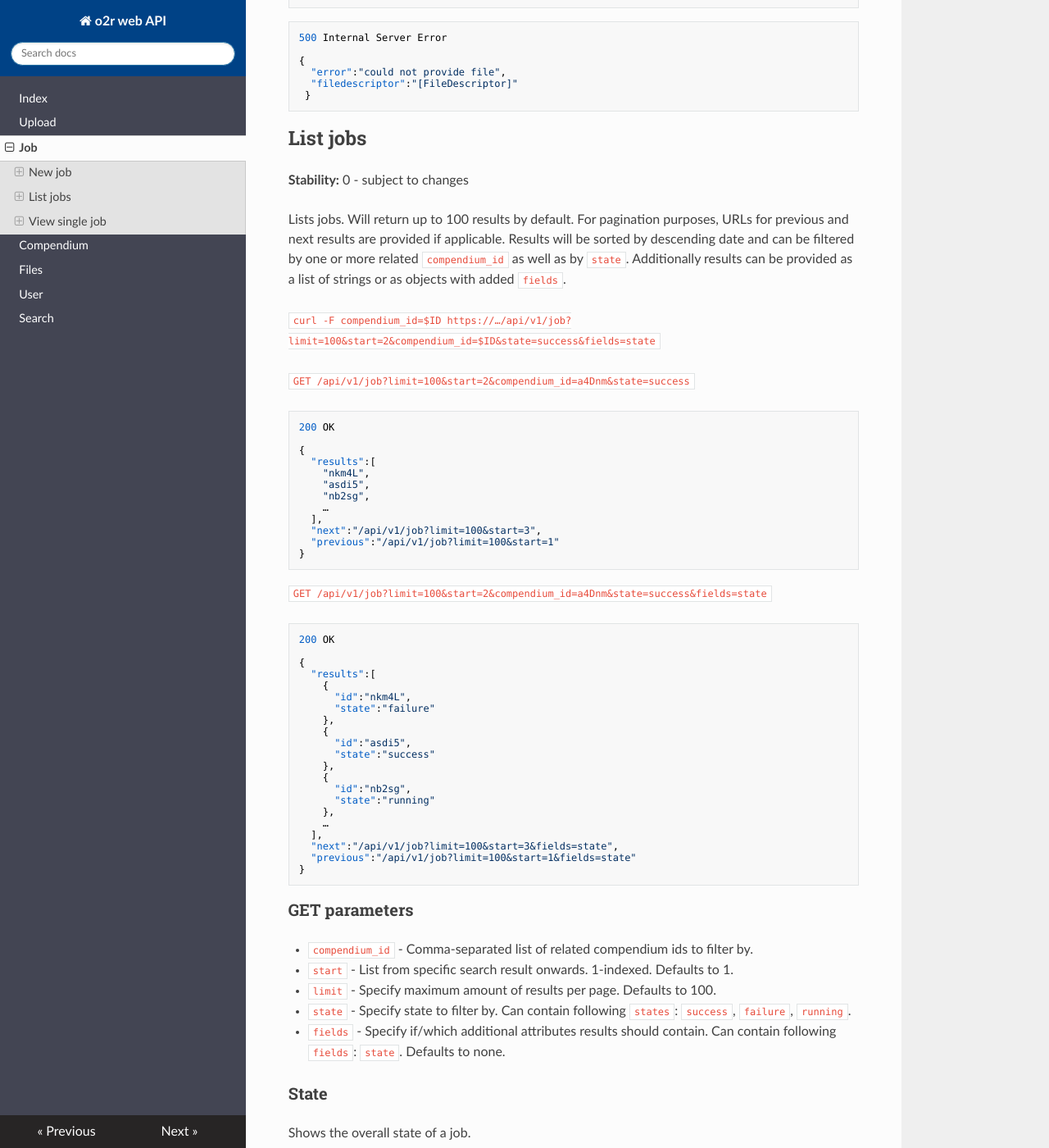
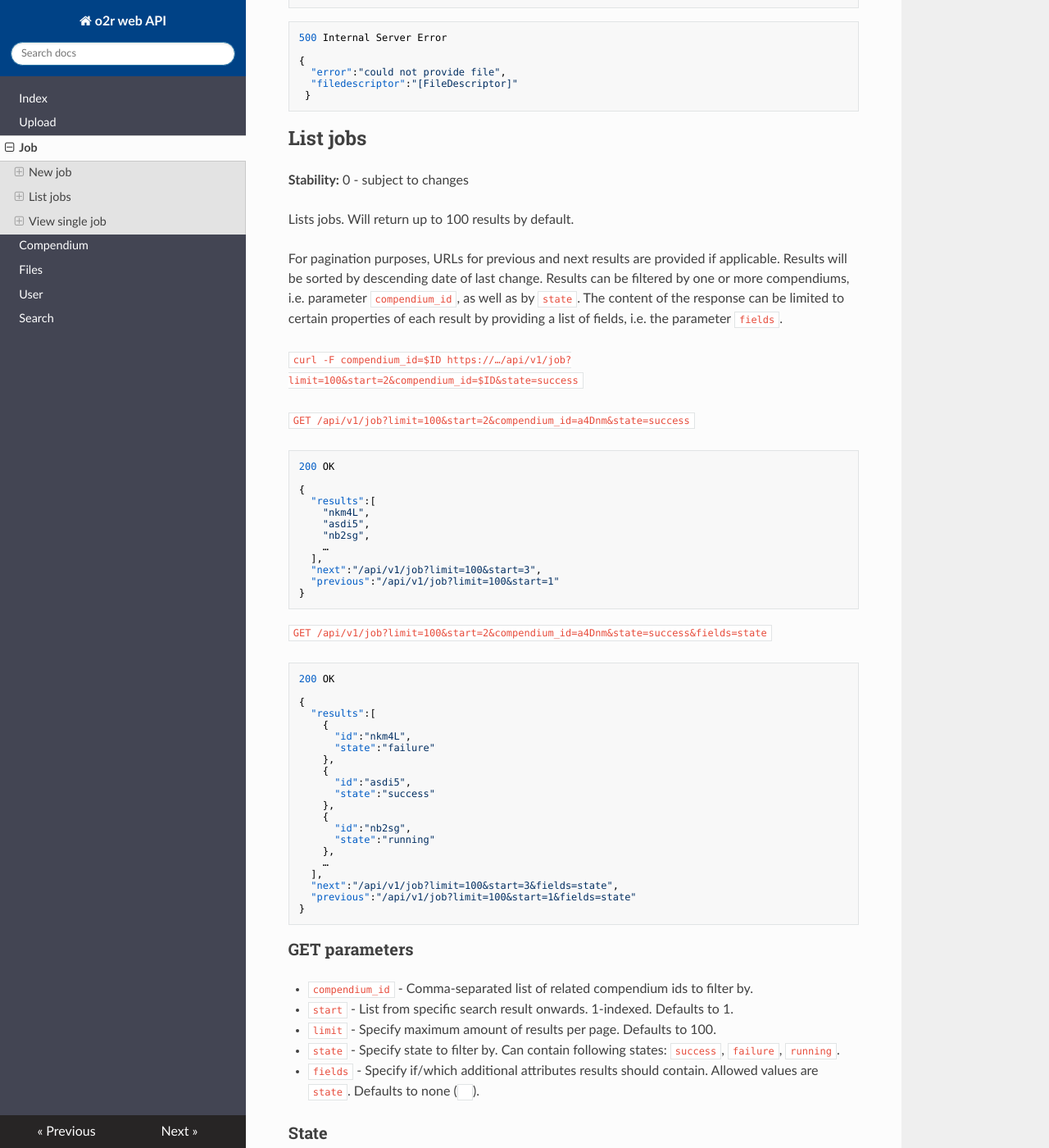
Before and after one commit to o2r-project/api, an MkDocs documentation site: the page built from docs/job.md, in a window 1280 px wide and 1400 px high, scrolled down 1522 px. Shown: the whole window at 82% size. Built offline with MkDocs 1.6.1, drawn with Linux system fonts in a browser that asks for light colours; nearby versions of some CDN libraries; old or Windows-style settings are respelled for this version of MkDocs.

Commit message:
update jobs

````diff
--- a/docs/job.md
+++ b/docs/job.md
@@ -69,9 +69,12 @@ e.g. `ERC:lnj82:/data/bigdataset.Rdata:/data/newinput.Rdata` would provide `/dat
 
 __Stability:__ 0 - subject to changes
 
-Lists jobs. Will return up to 100 results by default. For pagination purposes, URLs for previous and next results are provided if applicable. Results will be sorted by descending date and can be filtered by one or more related `compendium_id` as well as by `state`. Additionally results can be provided as a list of strings or as objects with added `fields`.
+Lists jobs. Will return up to 100 results by default.
 
-`curl -F compendium_id=$ID https://…/api/v1/job?limit=100&start=2&compendium_id=$ID&state=success&fields=state`
+For pagination purposes, URLs for previous and next results are provided if applicable. Results will be sorted by descending date of last change. Results can be filtered by one or more compendiums, i.e. parameter `compendium_id`, as well as by `state`.
+The content of the response can be limited to certain properties of each result by providing a list of fields, i.e. the parameter `fields`.
+
+`curl -F compendium_id=$ID https://…/api/v1/job?limit=100&start=2&compendium_id=$ID&state=success`
 
 `GET /api/v1/job?limit=100&start=2&compendium_id=a4Dnm&state=success`
 
@@ -89,6 +92,7 @@ Lists jobs. Will return up to 100 results by default. For pagination purposes, U
   "previous":"/api/v1/job?limit=100&start=1"
 }
 ```
+
 `GET /api/v1/job?limit=100&start=2&compendium_id=a4Dnm&state=success&fields=state`
 
 ```json
@@ -120,8 +124,8 @@ Lists jobs. Will return up to 100 results by default. For pagination purposes, U
 - `compendium_id` - Comma-separated list of related compendium ids to filter by.
 - `start` - List from specific search result onwards. 1-indexed. Defaults to 1.
 - `limit` - Specify maximum amount of results per page. Defaults to 100.
-- `state` - Specify state to filter by. Can contain following `states`: `success`, `failure`, `running`.
-- `fields` - Specify if/which additional attributes results should contain. Can contain following `fields`: `state`. Defaults to none.
+- `state` - Specify state to filter by. Can contain following states: `success`, `failure`, `running`.
+- `fields` - Specify if/which additional attributes results should contain. Allowed values are `state`. Defaults to none (<code>&#32;</code>).
 
 ### State
 
````
